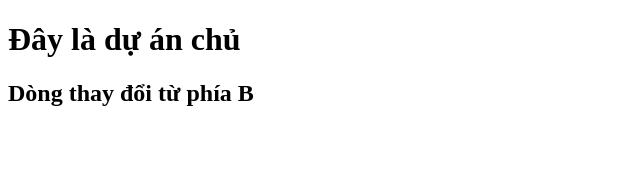
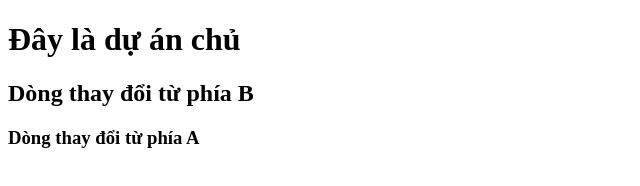
Before and after one commit to NguyenTriet2004/duan1, a plain HTML site: page index.html in a window 1280 px wide. Shown: the whole page, without its empty margins (0-640 px from the left). Drawn offline with Linux system fonts and the light colour scheme.

Commit message:
thay đổi từ chủ

```diff
--- a/index.html
+++ b/index.html
@@ -8,5 +8,6 @@
   <body>
     <h1>Đây là dự án chủ</h1>
     <h2>Dòng thay đổi từ phía B</h2>
+    <h3>Dòng thay đổi từ phía A</h3>
   </body>
 </html>
```
